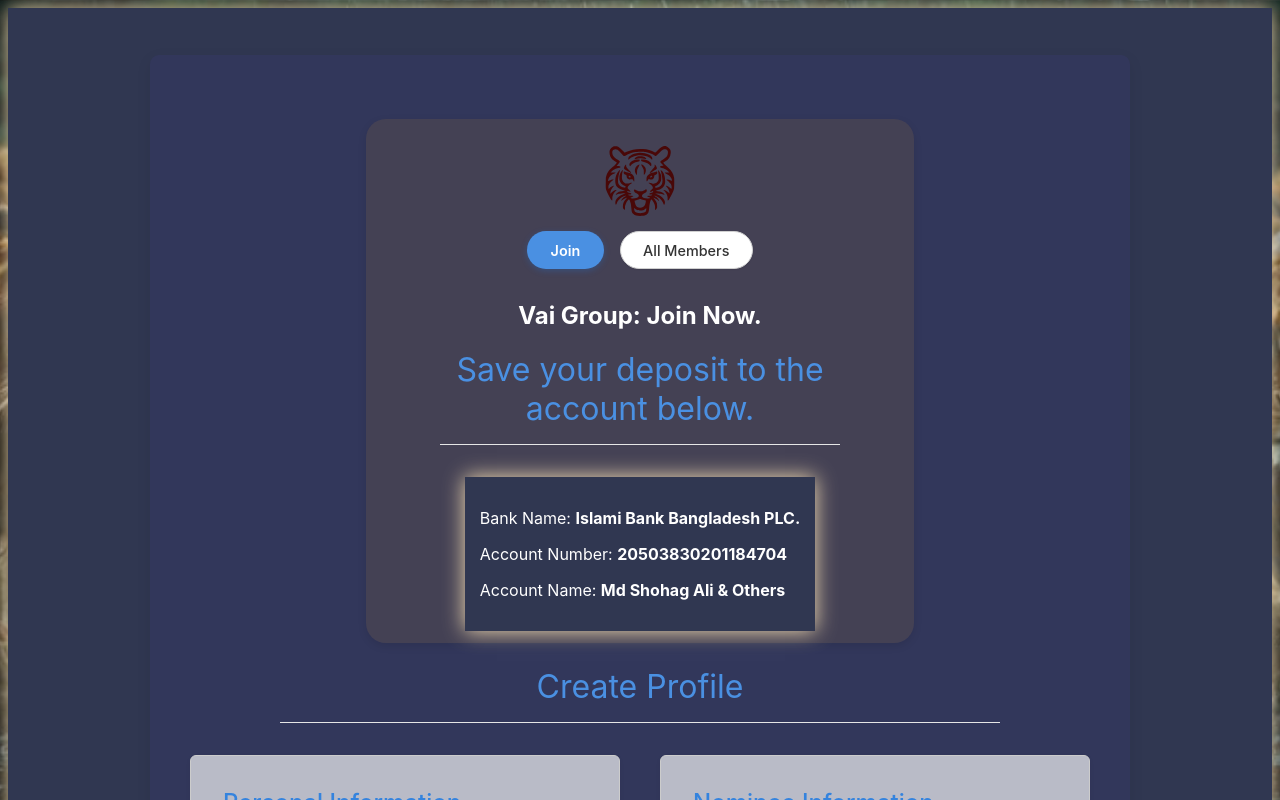
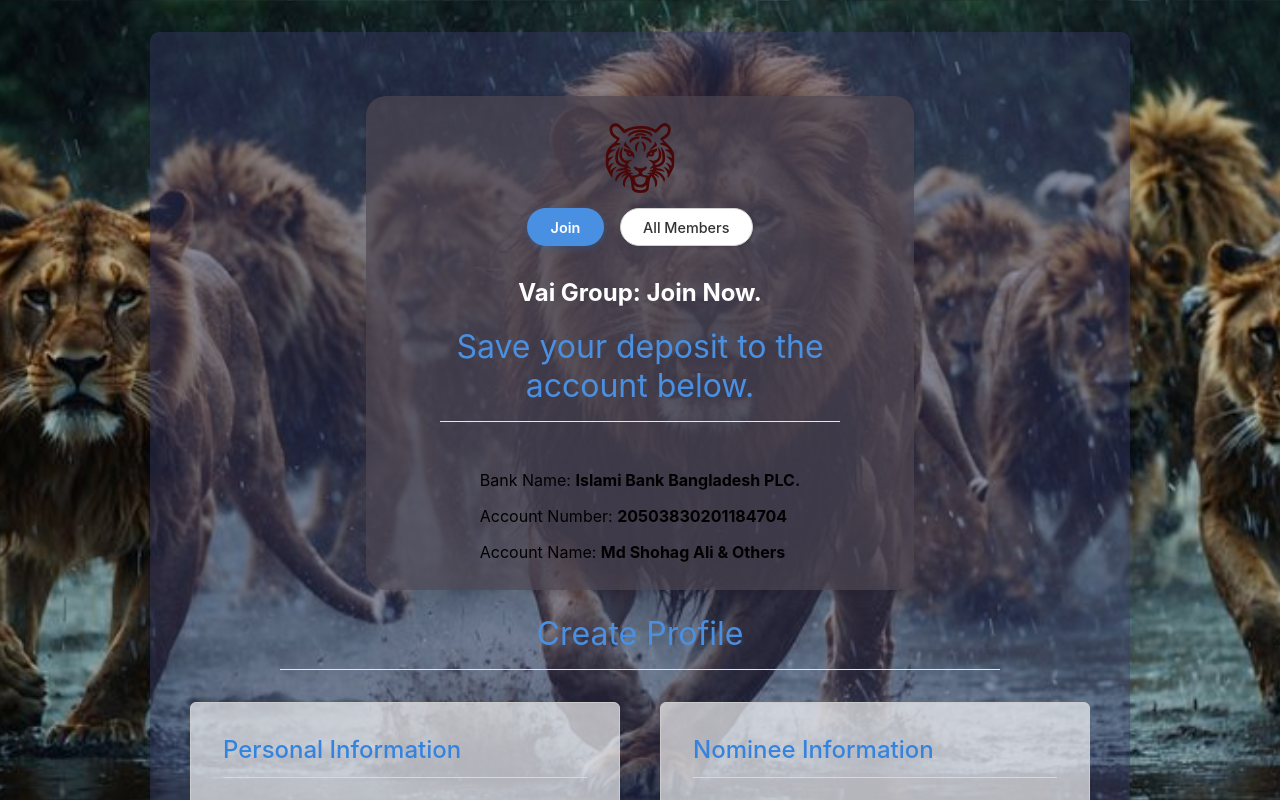
Before and after one commit to asadloveself/vai, a React (Vite) app in the folder client/: page /user/join in a window 1280 px wide. Shown: the top 800 px of the page. Built offline with nearby package versions, Linux system fonts and the light colour scheme.

Commit message:
Update ProfileNav.scss

```diff
--- a/client/src/ProfileNav.scss
+++ b/client/src/ProfileNav.scss
@@ -40,7 +40,7 @@ h1 {
 h2{
   color: #887ce3;
 }
-div{    background-color: #303751;
+.bank-info{    background-color: #303751;
     padding: 15px;
     box-shadow: 0px 0px 20px wheat;
 p{
```
